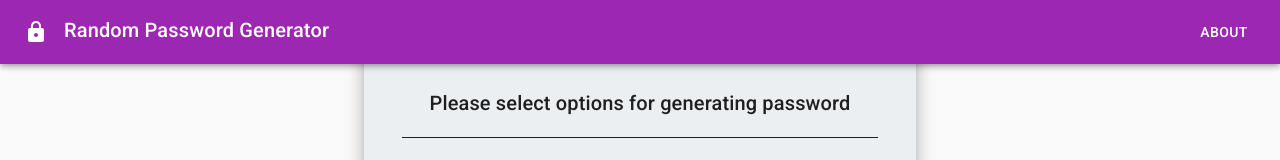
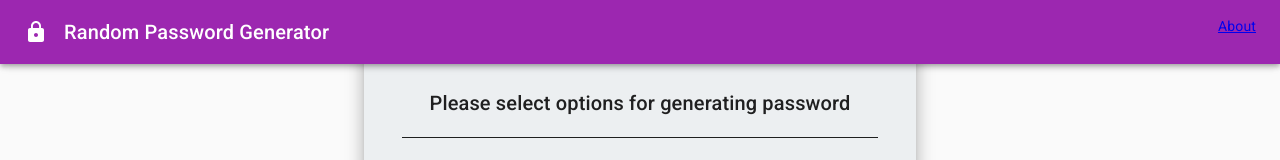
Before and after one commit to szaster/Password-Generator, a React (Create React App) app: page / in a window 1280 px wide. Shown: the top 160 px of the page. Built offline with nearby package versions, Linux system fonts and the light colour scheme.

Commit message:
routes work in progress

```diff
--- a/package.json
+++ b/package.json
@@ -10,6 +10,7 @@
     "@testing-library/user-event": "^12.8.3",
     "react": "^17.0.2",
     "react-dom": "^17.0.2",
+    "react-router-dom": "^5.3.0",
     "react-scripts": "4.0.3",
     "web-vitals": "^1.1.2"
   },
--- a/src/App.js
+++ b/src/App.js
@@ -5,6 +5,7 @@ import Options from "./components/Options";
 import Header from "./components/Header";
 import RegeneratePasswordButton from "./components/RegenerateButton";
 import { Paper, Box, Container, Typography } from "@material-ui/core";
+import { Switch, Route } from "react-router-dom";
 
 const initialOptions = {
   lowercase: true,
@@ -89,7 +90,7 @@ function generatePassword(options) {
   return password;
 }
 
-function App() {
+function Home() {
   const [options, setOptions] = React.useState(initialOptions);
   const [password, setPassword] = React.useState(initialPassword);
 
@@ -101,7 +102,6 @@ function App() {
 
   return (
     <div className="App">
-      <Header />
       <Container maxWidth="sm" m={10}>
         <Paper
           elevation={10}
@@ -125,4 +125,24 @@ function App() {
   );
 }
 
+function About() {
+  return <div>About</div>;
+}
+
+function App() {
+  return (
+    <>
+      <Header />
+      <Switch>
+        <Route path="/about">
+          <About />
+        </Route>
+        <Route path="/">
+          <Home />
+        </Route>
+      </Switch>
+    </>
+  );
+}
+
 export default App;
--- a/src/components/Header.js
+++ b/src/components/Header.js
@@ -8,6 +8,7 @@ import {
   Button,
   Box,
 } from "@material-ui/core";
+import { Link } from "react-router-dom";
 
 const useStyles = makeStyles((theme) => ({
   title: {
@@ -21,6 +22,8 @@ const useStyles = makeStyles((theme) => ({
 }));
 
 function Header() {
+  // const location = useLocation();
+
   const classes = useStyles();
 
   return (
@@ -31,7 +34,7 @@ function Header() {
           <Typography className={classes.title} variant="h6" component="h1">
             Random Password Generator
           </Typography>
-          <Button color="inherit">About</Button>
+          <Link to="about">About</Link>
         </div>
       </Toolbar>
     </AppBar>
--- a/src/index.js
+++ b/src/index.js
@@ -1,14 +1,18 @@
 import React from "react";
 import ReactDOM from "react-dom";
+import { render } from "react-dom";
+import { BrowserRouter as Router } from "react-router-dom";
 import "./index.css";
 import App from "./App";
 import { CssBaseline, MuiThemeProvider } from "@material-ui/core";
 import theme from "./theme";
 
 ReactDOM.render(
-  <MuiThemeProvider theme={theme}>
-    <CssBaseline />
-    <App />
-  </MuiThemeProvider>,
+  <Router>
+    <MuiThemeProvider theme={theme}>
+      <CssBaseline />
+      <App />
+    </MuiThemeProvider>
+  </Router>,
   document.getElementById("root")
 );
```
Also changed, not shown: src/components/pages.js (+20 -1 lines), 1 other file (tests, documents, lock files or other folders).
